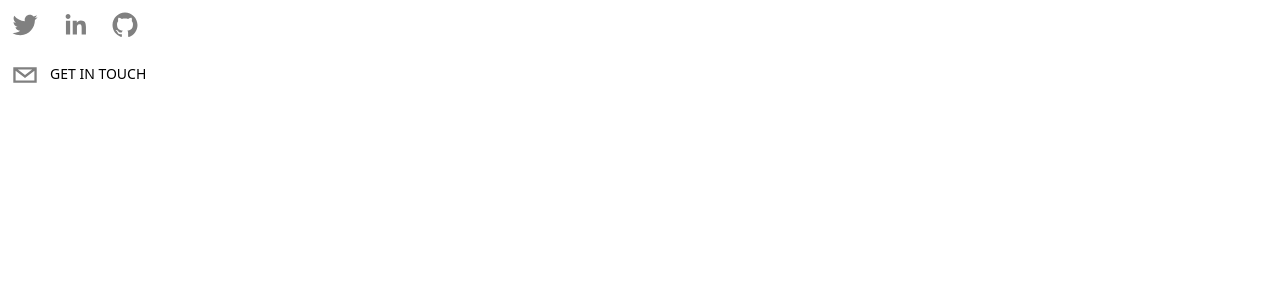
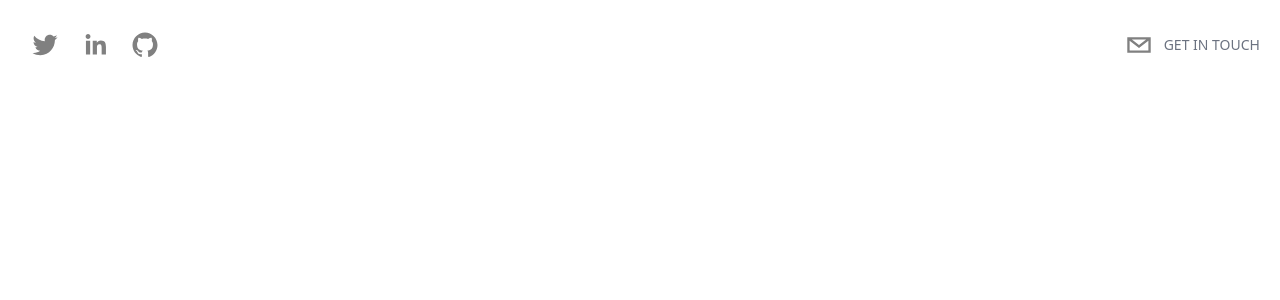
Before and after one commit to mahes1287/portfolio, a Next.js app: page / in a window 1280 px wide. Shown: the top 300 px of the page. Built offline with nearby package versions, Linux system fonts and the light colour scheme.

Commit message:
pre framer motion

```diff
--- a/components/Header.tsx
+++ b/components/Header.tsx
@@ -5,7 +5,7 @@ type Props = {};
 
 export default function Header({}: Props) {
   return (
-    <header>
+    <header className="flex p-5 items-start justify-between mx-auto sticky top-0 max-w-7xl z-20 xl:items-center ">
       <div className="flex flex-row items-center">
         <SocialIcon
           url="https://twitter.com/mahes1287"
@@ -23,14 +23,16 @@ export default function Header({}: Props) {
           bgColor="transparent"
         />
       </div>
-      <div>
+      <div className="cursor-pointer flex flex-row items-center">
         <SocialIcon
           className="cursor-pointer"
           network="email"
           fgColor="gray"
           bgColor="transparent"
         />
-        <p className="uppercase hidden md:inline-flex text-sm">Get in touch</p>
+        <p className="uppercase hidden md:inline-flex text-sm text-gray-500">
+          Get in touch
+        </p>
       </div>
     </header>
   );
```
